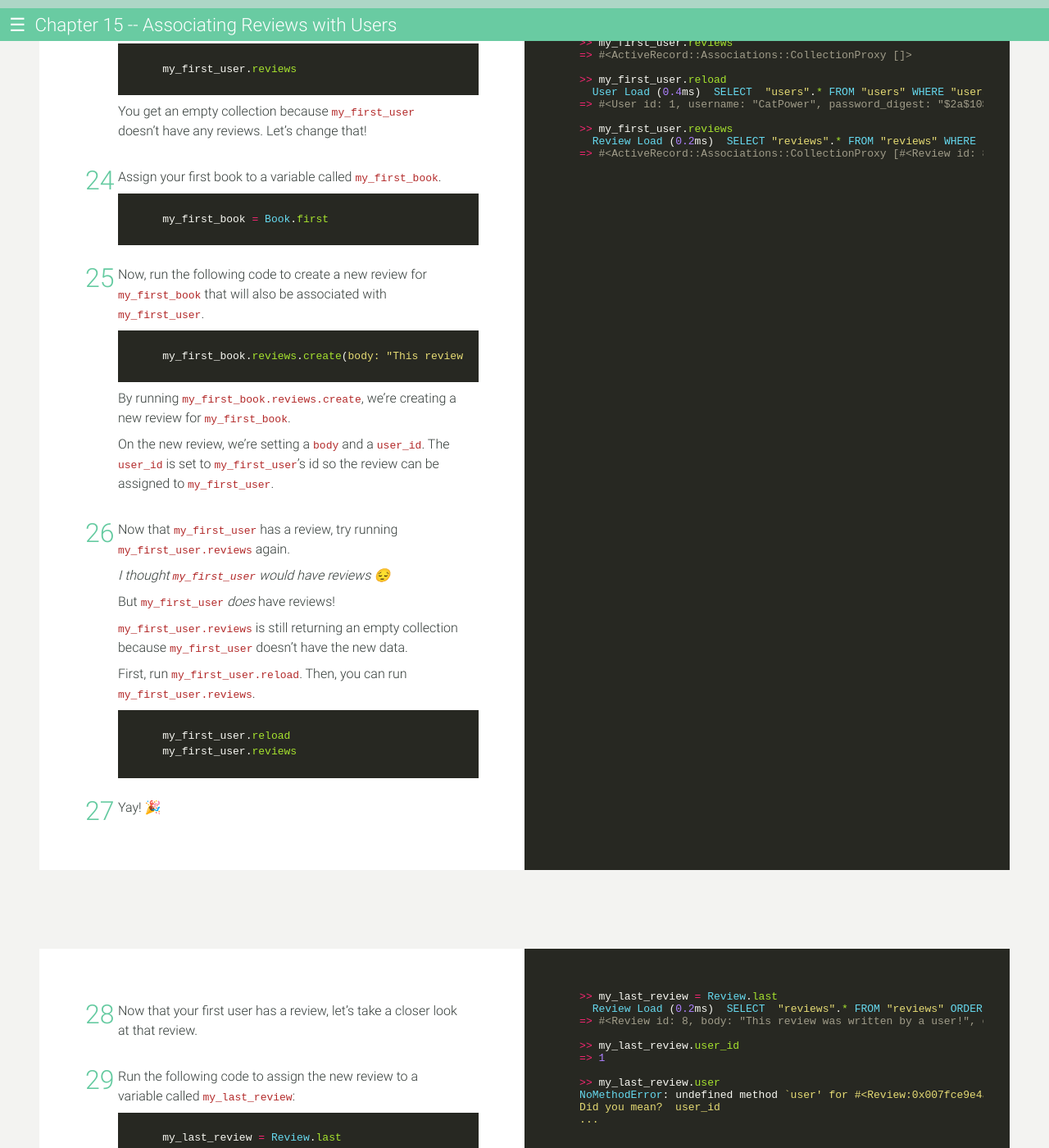
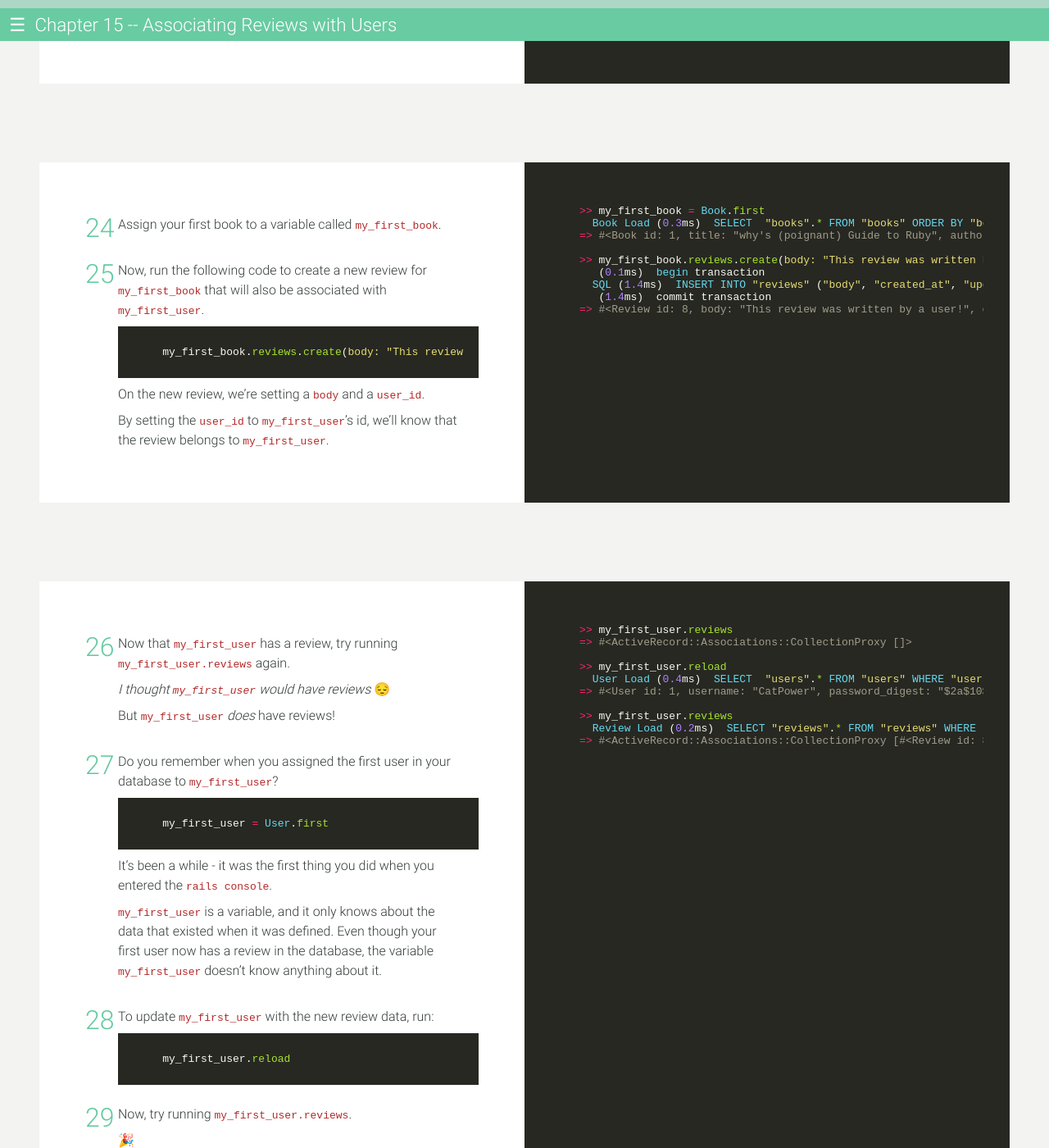
Before and after one commit to bmoreonrails/rails_tutorial, a Jekyll site: the page built from _chapters/chapter_15.md, in a window 1280 px wide and 1400 px high, scrolled down 4601 px. Shown: the whole window at 82% size. Built offline with Jekyll 4.4.1, drawn with Linux system fonts in a browser that asks for light colours; some of the changed text lies outside the part shown.

Commit message:
Update Chapter 15
  * Breakup console steps into multiple sections
  * Shorten discussion around assigining new reviews to their users

````diff
--- a/_chapters/chapter_15.md
+++ b/_chapters/chapter_15.md
@@ -184,50 +184,9 @@ layout: rails_tutorial
 
   1.  Assign your first user to a variable called `my_first_user`.
 
-      ```ruby
-       my_first_user = User.first
-      ```
-
   1.  Now, try running `my_first_user.reviews`.
 
-      ```ruby
-      my_first_user.reviews
-      ```
-
       You get an empty collection because `my_first_user` doesn't have any reviews. Let's change that!
-
-  1.  Assign your first book to a variable called `my_first_book`.
-
-      ```ruby
-      my_first_book = Book.first
-      ```
-
-  1.  Now, run the following code to create a new review for `my_first_book` that will also be associated with `my_first_user`.
-
-      ```ruby
-      my_first_book.reviews.create(body: "This review was written by a user!", user_id: my_first_user.id)
-      ```
-
-      By running `my_first_book.reviews.create`, we're creating a new review for `my_first_book`.
-
-      On the new review, we're setting a `body` and a `user_id`. The `user_id` is set to `my_first_user`'s id so the review can be assigned to `my_first_user`.
-
-  1.  Now that `my_first_user` has a review, try running `my_first_user.reviews` again.
-
-      *I thought `my_first_user` would have reviews 😔*
-
-      But `my_first_user` *does* have reviews!
-
-      `my_first_user.reviews` is still returning an empty collection because `my_first_user` doesn't have the new data.
-
-      First, run `my_first_user.reload`. Then, you can run `my_first_user.reviews`.
-
-      ```ruby
-      my_first_user.reload
-      my_first_user.reviews
-      ```
-
-   1.  Yay! 🎉
 {% endlist %}
 
 {% highlight ruby %}
@@ -241,7 +200,25 @@ layout: rails_tutorial
   >> my_first_user.reviews
     Review Load (0.1ms)  SELECT "reviews".* FROM "reviews" WHERE "reviews"."user_id" = ?  [["user_id", 1]]
   => #<ActiveRecord::Associations::CollectionProxy []>
+{% endhighlight %}
+{% endsteps %}
 
+{% steps %}
+{% list %}
+  1.  Assign your first book to a variable called `my_first_book`.
+
+  1.  Now, run the following code to create a new review for `my_first_book` that will also be associated with `my_first_user`.
+
+      ```ruby
+      my_first_book.reviews.create(body: "This review was written by a user!", user_id: my_first_user.id)
+      ```
+
+      On the new review, we're setting a `body` and a `user_id`.
+
+      By setting the `user_id` to `my_first_user`'s id, we'll know that the review belongs to `my_first_user`.
+{% endlist %}
+
+{% highlight ruby %}
   >> my_first_book = Book.first
     Book Load (0.3ms)  SELECT  "books".* FROM "books" ORDER BY "books"."id" ASC LIMIT ?  [["LIMIT", 1]]
   => #<Book id: 1, title: "why's (poignant) Guide to Ruby", author: "why the lucky stiff", price_cents: 100, created_at: "2016-12-26 15:51:15", updated_at: "2016-12-30 20:29:14", quantity: 500, description: "Chunky Bacon!">
@@ -251,7 +228,39 @@ layout: rails_tutorial
     SQL (1.4ms)  INSERT INTO "reviews" ("body", "created_at", "updated_at", "book_id", "user_id") VALUES (?, ?, ?, ?, ?)  [["body", "This review was written by a user!"], ["created_at", 2017-01-25 00:46:42 UTC], ["updated_at", 2017-01-25 00:46:42 UTC], ["book_id", 1], ["user_id", 1]]
      (1.4ms)  commit transaction
   => #<Review id: 8, body: "This review was written by a user!", created_at: "2017-01-25 00:46:42", updated_at: "2017-01-25 00:46:42", book_id: 1, user_id: 1>
+{% endhighlight %}
+{% endsteps %}
 
+{% steps %}
+{% list %}
+  1.  Now that `my_first_user` has a review, try running `my_first_user.reviews` again.
+
+      *I thought `my_first_user` would have reviews* 😔
+
+      But `my_first_user` *does* have reviews!
+
+  1.  Do you remember when you assigned the first user in your database to `my_first_user`?
+
+      ```ruby
+      my_first_user = User.first
+      ```
+
+      It's been a while - it was the first thing you did when you entered the `rails console`.
+
+      `my_first_user` is a variable, and it only knows about the data that existed when it was defined. Even though your first user now has a review in the database, the variable `my_first_user` doesn't know anything about it.
+
+  1.  To update `my_first_user` with the new review data, run:
+
+      ```ruby
+      my_first_user.reload
+      ```
+
+  1.  Now, try running `my_first_user.reviews`.
+
+      🎉
+{% endlist %}
+
+{% highlight ruby %}
   >> my_first_user.reviews
   => #<ActiveRecord::Associations::CollectionProxy []>
 
@@ -267,7 +276,7 @@ layout: rails_tutorial
 
 {% steps %}
 {% list %}
-  1.  Now that your first user has a review, let's take a closer look at that review.
+  1.  Let's take a closer look at that new review.
 
   1.  Run the following code to assign the new review to a variable called `my_last_review`:
 
@@ -277,17 +286,9 @@ layout: rails_tutorial
 
   1.  `my_last_review` should have a `user_id`. Try running `my_last_review.user_id`.
 
-      ```ruby
-      my_last_review.user_id
-      ```
-
       This will return the `user_id` of the user who's associated to `my_last_review`. Since we set it to `my_first_user`'s id, it will most likely be 1.
 
   1.  Now, let's try to get the user from the review. Try running `my_last_review.user`.
-
-      ```ruby
-      my_last_review.user
-      ```
 
   1.  Hmm...that's an interesting error. Any thoughts on why you got a `NoMethodError`.
 
@@ -394,19 +395,17 @@ layout: rails_tutorial
 {% endhighlight %}
 {% endsteps %}
 
+{% aside %}
+  Now that we have a way to assign reviews to their users, let's update your bookstore so we always know who's leaving reviews.
+{% endaside %}
+
 {% steps %}
 {% list %}
-  1.  Now that we have a way to assign reviews to their users, let's update your bookstore so we always know who's leaving reviews.
+  1.  Remember, we can assign a review to a user by setting the `user_id` on the review. But do you remember how users create reviews?
 
-  1.  Do you remember how reviews get created when users visit your bookstore?
+      Users create reviews by submitting forms to the `ReviewsController` `create` method. Let's take a look at it.
 
-      After a user has logged in, they can go to a book and click the "Add a Review" link. The link will take them to the new review page (`app/views/reviews/new.html.erb`).
-
-      Then, users write their reviews in the "Body" field of the new review form. When they're done, they submit the form and its data by clicking the "Create Review" button.
-
-      The form gets submitted to the `ReviewsController` `create` method. Let's take a look at it.
-
-  1.  In you text editor, open the `ReviewsController` (`app/controllers/reviews_controller.rb`) and take a look at the `create` method.
+  1.  In your text editor, open the `ReviewsController` (`app/controllers/reviews_controller.rb`) and find the `create` method.
 
       ```ruby
       def create
@@ -415,10 +414,19 @@ layout: rails_tutorial
         redirect_to book_path(book)
       end
       ```
+  1.  It's been a while since you added this method, so let's do a quick review.
 
-      Lets review what this method is doing.
+      In the `create` method, you start by finding the book that's being reviewed.
 
-      In the second line, you start by finding the book that's being reviewed. After you get a hold of that book, you create a new review using `review_params`.
+      ```ruby
+      book = Book.find(params[:book_id])
+      ```
+
+      Then, you create a new review for it using `review_params`.
+
+      ```ruby
+      book.reviews.create(review_params)
+      ```
 
       `review_params` is a method that defines which of the form's fields can be set on the new review.
 
@@ -428,13 +436,15 @@ layout: rails_tutorial
       end
       ```
 
-      You set it up so the form must submit a `review` hash, and the only field you're permitting in that hash is the `body` field.
+      Using strong parameters, you set up the `review_params` method so the form must submit a `review` hash. The only field you're permitting in that hash is the `body` field.
 
-  1.  *This is great and all, but what does it have to do with assigning reviews to their users?*
+  1.  Now, we need to update `review_params` so we can also set `user_id`.
 
-      Right now the only thing we can set on new reviews is a `body`. If we want assign reviews to their users, we also need to be able to set the new review's `user_id`.
+      *But how do we know what the `user_id` should be?*
 
-      This raises a couple of questions...
+      Only logged in users can create new reviews, and we know which user is logged in because their user id is saved in the session as `user_id`.
+
+      We'll have to change the `review_params` method so it lets us set `user_id` to the `user_id` saved in the session...
 {% endlist %}
 
 {% highlight ruby linenos %}
@@ -468,59 +478,7 @@ layout: rails_tutorial
 
 {% steps %}
 {% list %}
-  1.  What are some questions that come to mind?
-
-      One question I can think of is how do we know what the new review's `user_id` should be?
-
-      Well, logged in users are the only users who can create reviews, and we know when users are logged in!
-
-      When a user logs in, you save their id in the session hash as `user_id`.
-
-      ```ruby
-      class SessionsController < ApplicationController
-        ...
-
-        def create
-          user = User.find_by(username: params[:session][:username])
-
-          if user && user.authenticate(params[:session][:password])
-            ...
-            session[:user_id] = user.id
-            ...
-          end
-        end
-
-        ...
-      end
-      ```
-
-      The session hash is available in all your controllers, so we always know the logged in user's id.
-
-  1.  The next question I have is how are we going to set this thing?
-
-      🤔
-
-      What does the `ReviewsController` `create` method look like again?
-
-      ```ruby
-      def create
-        book = Book.find(params[:book_id])
-        book.reviews.create(review_params)
-        redirect_to book_path(book)
-      end
-      ```
-
-      Right. To create a new review for the book being reviewed, we do `book.reviews.create`. We're using `review_params` to decide which values can be set on the new review.
-
-      Maybe we should change `review_params`...
-{% endlist %}
-{% endsteps %}
-
-{% steps %}
-{% list %}
-  1.  Let's change the `ReviewsController` `review_params` method!
-
-      Change `review_params` from
+  1.  Change the `review_params` method from
 
       ```ruby
       def review_params
@@ -608,10 +568,12 @@ layout: rails_tutorial
 {% endhighlight %}
 {% endsteps %}
 
+{% aside %}
+  Now that we know who's leaving reviews, let's share that information with your bookstore's visitors.
+{% endaside %}
+
 {% steps %}
 {% list %}
-  1.  Now that we know who's leaving reviews, let's share that information with your bookstore's visitors.
-
   1.  Do you remember where reviews are shown?
 
       In your text editor, open `app/views/books/show.html.erb`.
````
Also changed, not shown: other parts of _chapters/chapter_15.md (+4 -2 lines).
